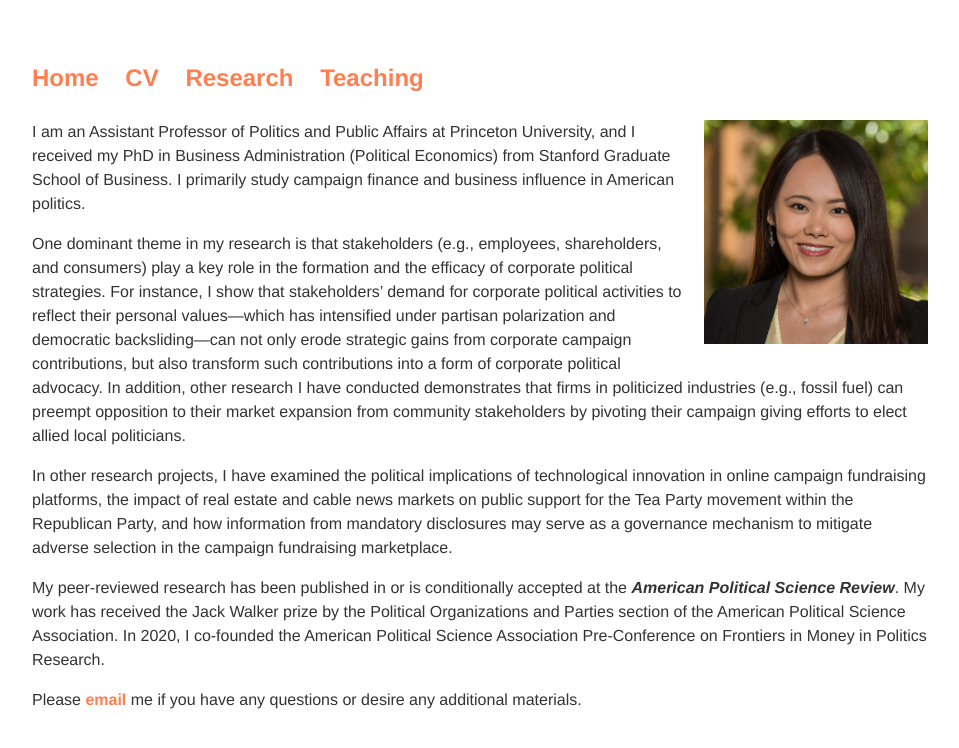
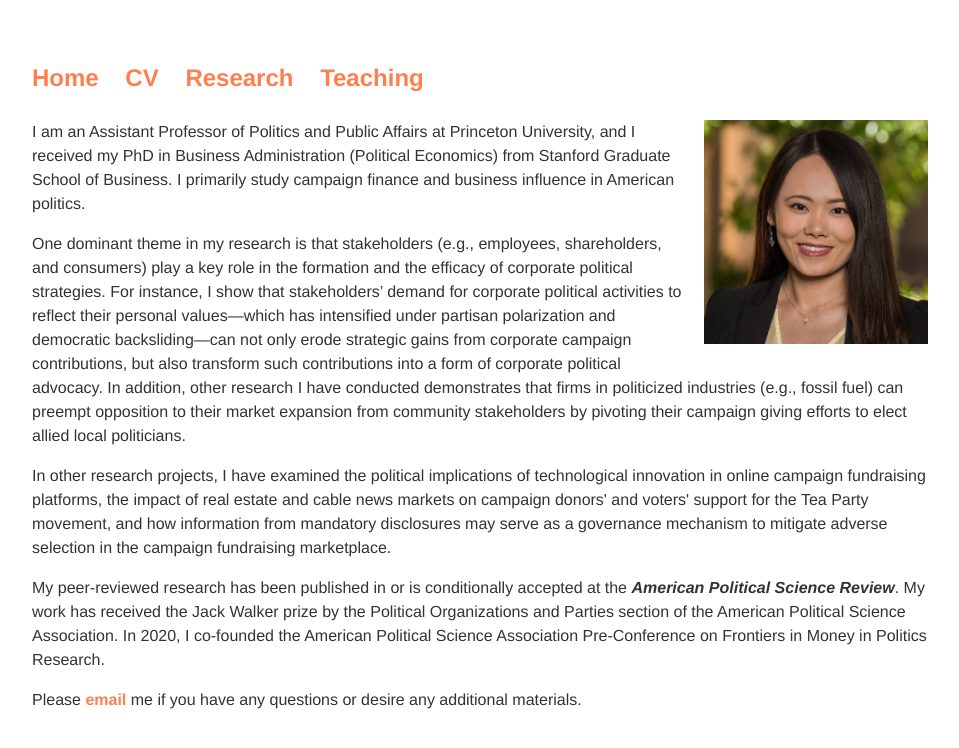
Before and after one commit to zhaoliresearch/zhaoliresearch.github.io, a Jekyll site: the page built from index.html, in a window 1280 px wide. Shown: the top 748 px of the page, without its empty margins (160-1119 px from the left). Built offline with Jekyll 4.4.1, drawn with Linux system fonts in a browser that asks for light colours.

Commit message:
Update index.html

```diff
--- a/index.html
+++ b/index.html
@@ -11,7 +11,7 @@ title: Zhao Li, Ph.D.
 
 	<p>One dominant theme in my research is that stakeholders (e.g., employees, shareholders, and consumers) play a key role in the formation and the efficacy of corporate political strategies. For instance, I show that stakeholders’ demand for corporate political activities to reflect their personal values—which has intensified under partisan polarization and democratic backsliding—can not only erode strategic gains from corporate campaign contributions, but also transform such contributions into a form of corporate political advocacy. In addition, other research I have conducted demonstrates that firms in politicized industries (e.g., fossil fuel) can preempt opposition to their market expansion from community stakeholders by pivoting their campaign giving efforts to elect allied local politicians.</p>
 
-	<p>In other research projects, I have examined the political implications of technological innovation in online campaign fundraising platforms, the impact of real estate and cable news markets on public support for the Tea Party movement within the Republican Party, and how information from mandatory disclosures may serve as a governance mechanism to mitigate adverse selection in the campaign fundraising marketplace.</p>
+	<p>In other research projects, I have examined the political implications of technological innovation in online campaign fundraising platforms, the impact of real estate and cable news markets on campaign donors' and voters' support for the Tea Party movement, and how information from mandatory disclosures may serve as a governance mechanism to mitigate adverse selection in the campaign fundraising marketplace.</p>
 
 	<p>My peer-reviewed research has been published in or is conditionally accepted at the <b><i>American Political Science Review</b></i>. My work has received the Jack Walker prize by the Political Organizations and Parties section of the American Political Science Association. In 2020, I co-founded the American Political Science Association Pre-Conference on Frontiers in Money in Politics Research.</p>
 
```
